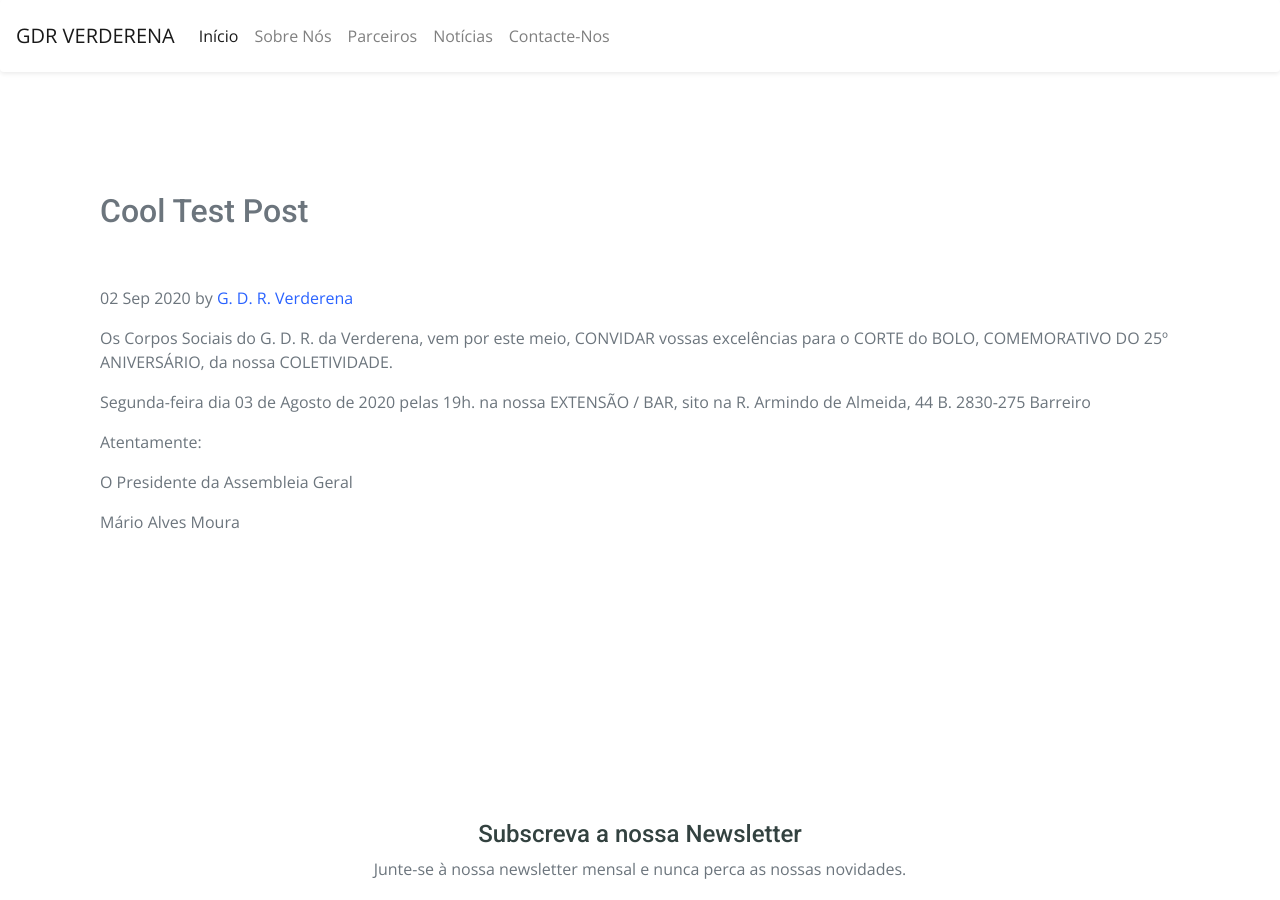
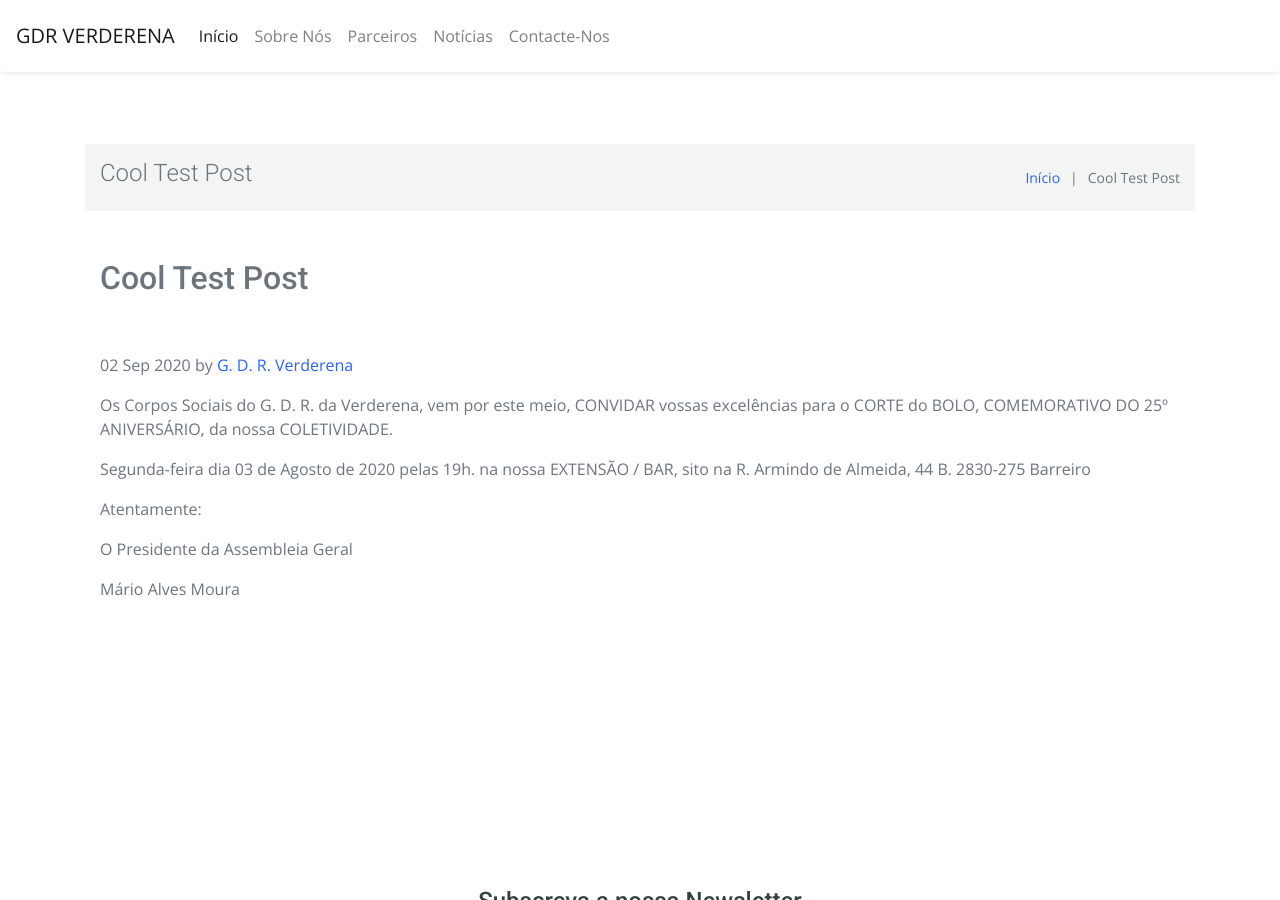
Before and after one commit to GDR-Verderena/gdr-verderena.github.io, a Jekyll site: the page built from _posts/2020-02-09-teste.markdown, in a window 1280 px wide and 900 px high. Built offline with Jekyll 4.4.1, drawn with Linux system fonts in a browser that asks for light colours; nearby versions of some CDN libraries; library files that are not in the unit come from our copies.

Commit message:
Update post.html

```diff
--- a/_layouts/post.html
+++ b/_layouts/post.html
@@ -13,6 +13,20 @@ layout: default
 </style>
 
 <br>
+
+  <section class="breadcrumbs text-muted">
+      <div class="container">
+
+        <div class="d-flex justify-content-between align-items-center">
+          <h2>{{ page.title }}</h2>
+          <ol>
+            <li><a href="/">Início</a></li>
+            <li>{{ page.title }}</li>
+          </ol>
+        </div>
+
+      </div>
+    </section><!-- End Breadcrumbs Section -->
 
 
 <div class="container text-muted">
```
